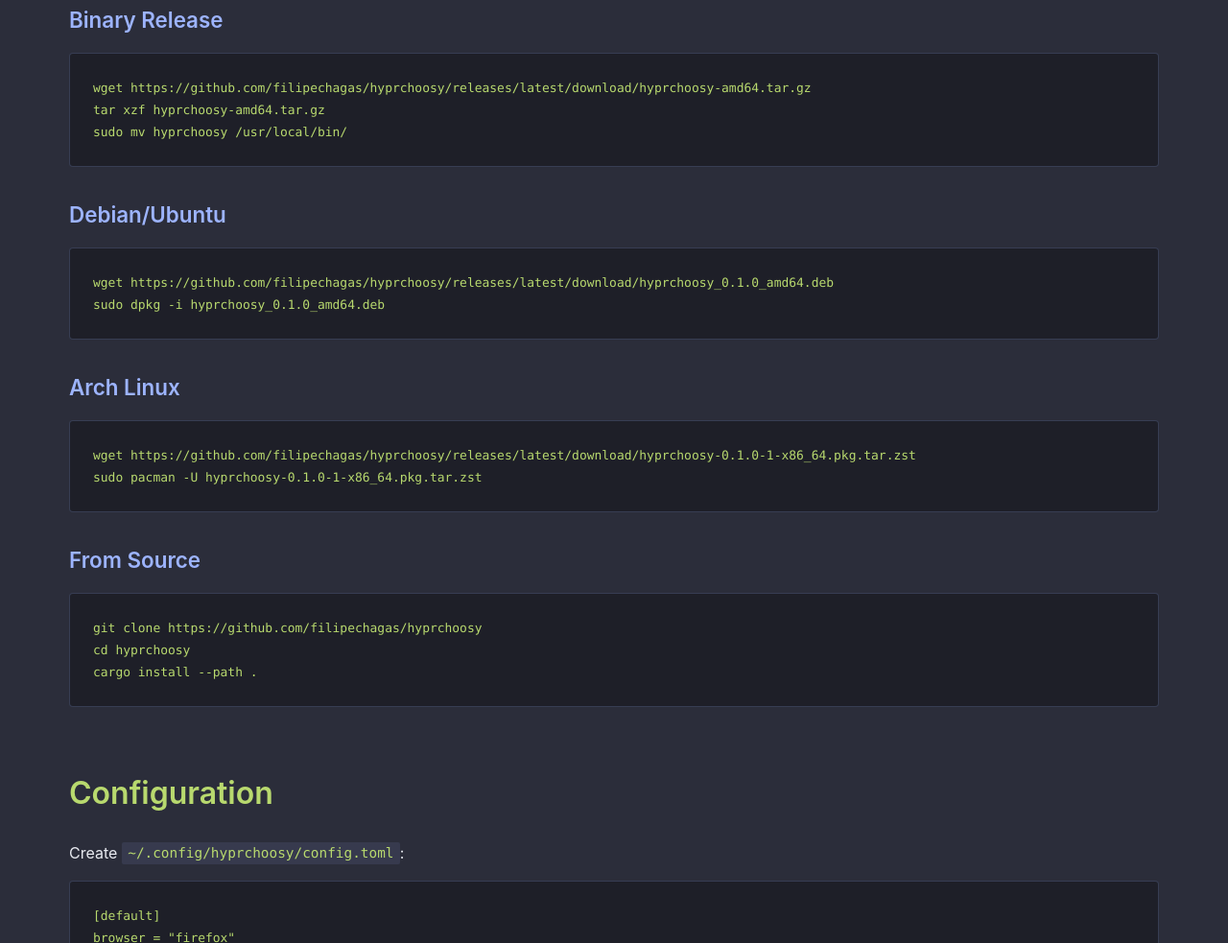
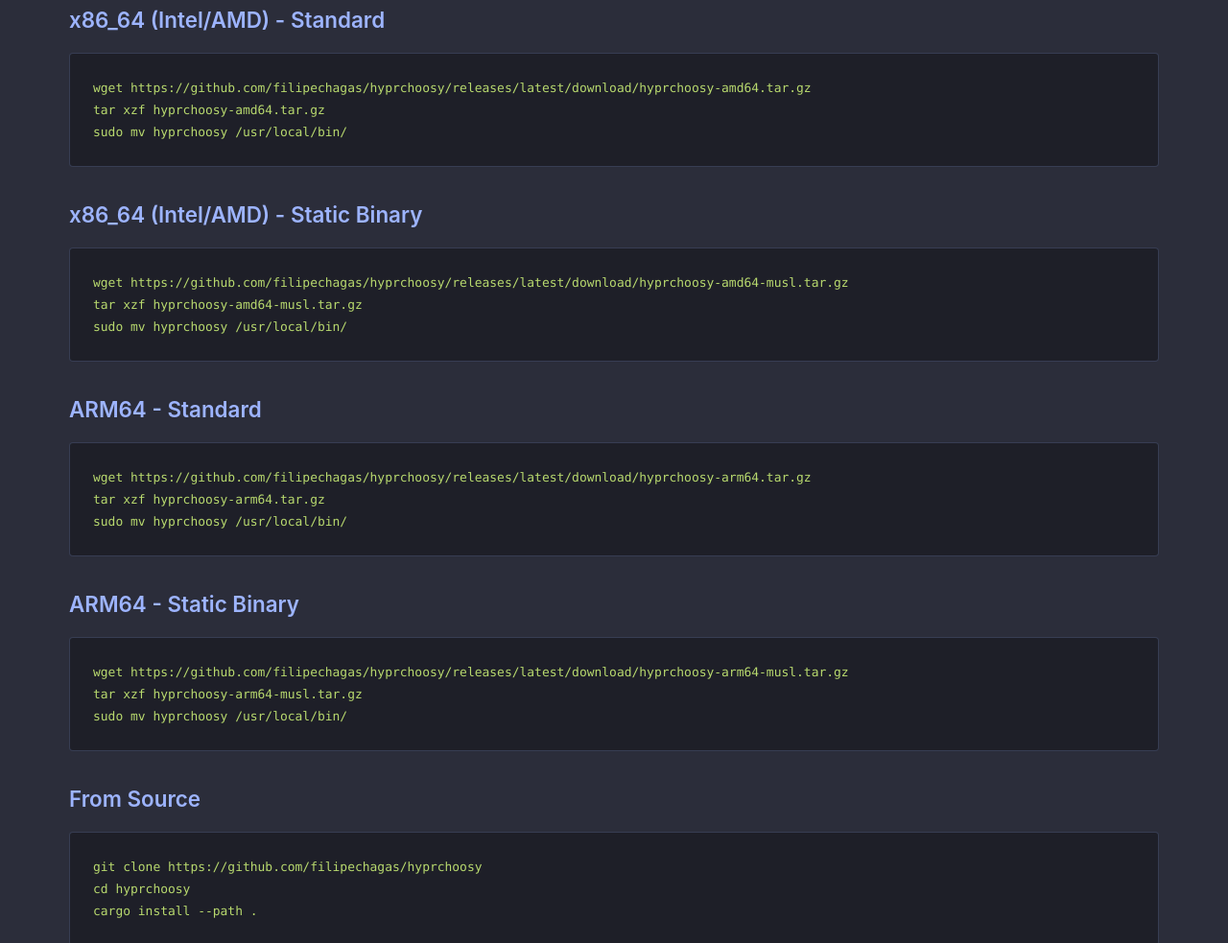
Before and after one commit to filipechagas/hyprchoosy, a plain HTML site: page public/index.html in a window 1280 px wide. Shown: the part 1375-2358 px from the top of the page at 96% size. Drawn offline with Linux system fonts and the light colour scheme.

Commit message:
docs: update installation instructions to match actual releases
- Remove references to DEB, RPM, and Arch packages (not built yet)
- Add all 4 binary variants that are actually released:
  - amd64 (standard glibc)
  - amd64-musl (static binary)
  - arm64 (standard glibc)
  - arm64-musl (static binary)
- Update both README.md and public/index.html

```diff
--- a/public/index.html
+++ b/public/index.html
@@ -489,18 +489,25 @@
         <section>
           <h2>Installation</h2>
 
-          <h3>Binary Release</h3>
+          <h3>x86_64 (Intel/AMD) - Standard</h3>
           <pre><code>wget https://github.com/filipechagas/hyprchoosy/releases/latest/download/hyprchoosy-amd64.tar.gz
 tar xzf hyprchoosy-amd64.tar.gz
 sudo mv hyprchoosy /usr/local/bin/</code></pre>
 
-          <h3>Debian/Ubuntu</h3>
-          <pre><code>wget https://github.com/filipechagas/hyprchoosy/releases/latest/download/hyprchoosy_0.1.0_amd64.deb
-sudo dpkg -i hyprchoosy_0.1.0_amd64.deb</code></pre>
+          <h3>x86_64 (Intel/AMD) - Static Binary</h3>
+          <pre><code>wget https://github.com/filipechagas/hyprchoosy/releases/latest/download/hyprchoosy-amd64-musl.tar.gz
+tar xzf hyprchoosy-amd64-musl.tar.gz
+sudo mv hyprchoosy /usr/local/bin/</code></pre>
 
-          <h3>Arch Linux</h3>
-          <pre><code>wget https://github.com/filipechagas/hyprchoosy/releases/latest/download/hyprchoosy-0.1.0-1-x86_64.pkg.tar.zst
-sudo pacman -U hyprchoosy-0.1.0-1-x86_64.pkg.tar.zst</code></pre>
+          <h3>ARM64 - Standard</h3>
+          <pre><code>wget https://github.com/filipechagas/hyprchoosy/releases/latest/download/hyprchoosy-arm64.tar.gz
+tar xzf hyprchoosy-arm64.tar.gz
+sudo mv hyprchoosy /usr/local/bin/</code></pre>
+
+          <h3>ARM64 - Static Binary</h3>
+          <pre><code>wget https://github.com/filipechagas/hyprchoosy/releases/latest/download/hyprchoosy-arm64-musl.tar.gz
+tar xzf hyprchoosy-arm64-musl.tar.gz
+sudo mv hyprchoosy /usr/local/bin/</code></pre>
 
           <h3>From Source</h3>
           <pre><code>git clone https://github.com/filipechagas/hyprchoosy
```
Also changed, not shown: 1 other file.
